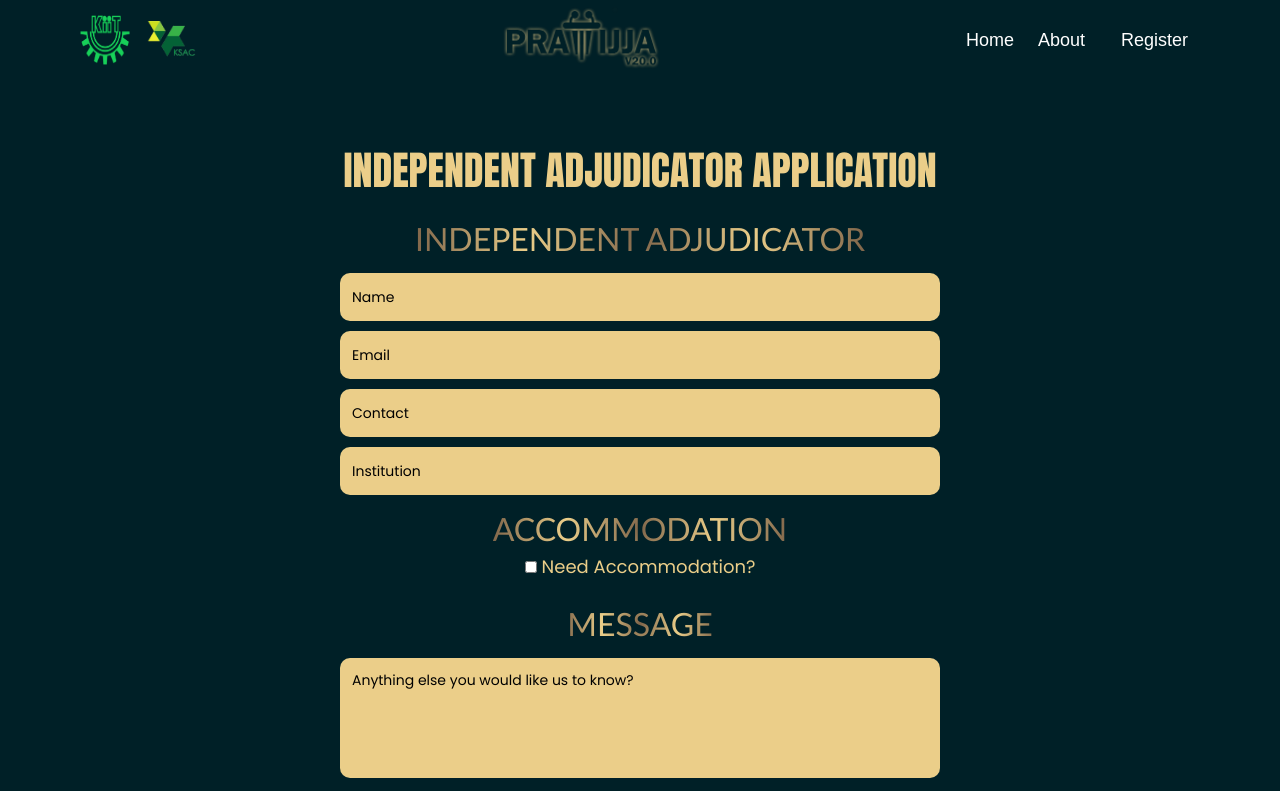
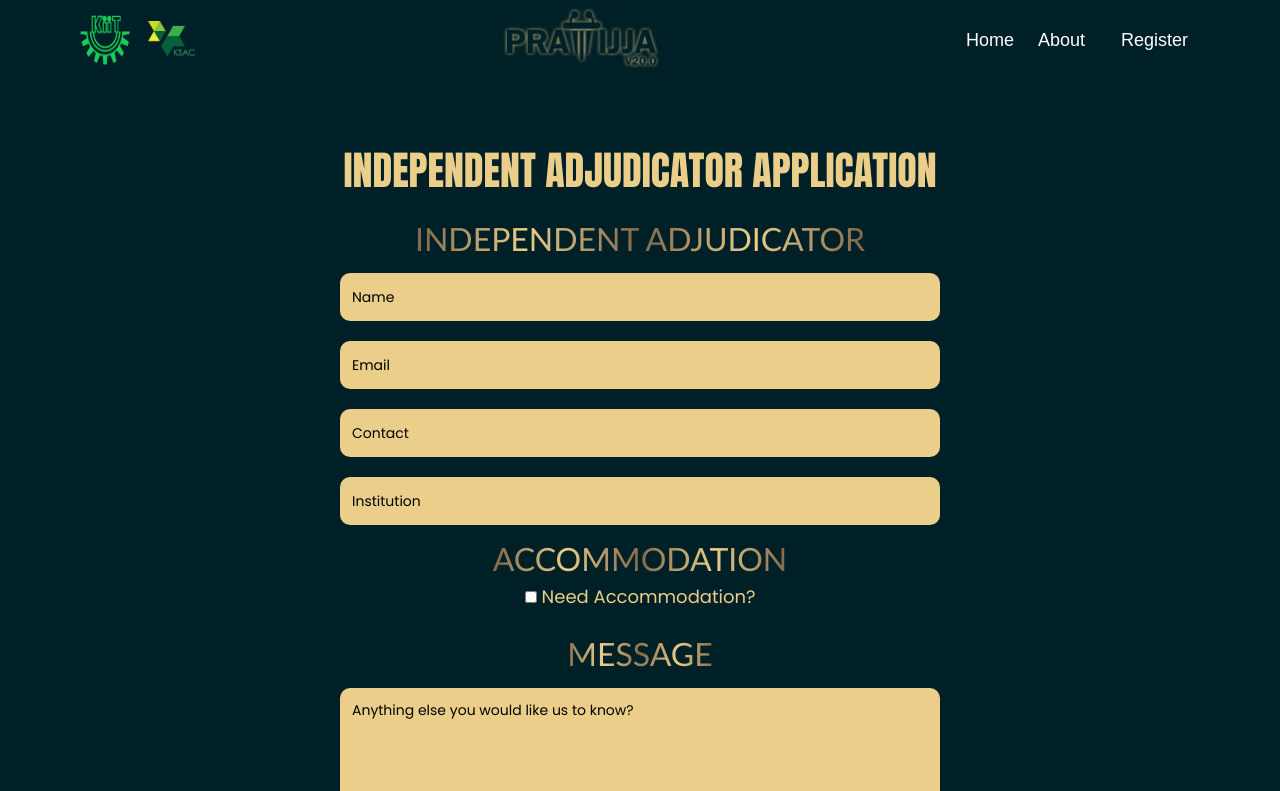
Before and after one commit to daichianoop/pratijjav20, a Next.js app: page /forms/independent-adj in a window 1280 px wide. Shown: the top 791 px of the page. Built offline with nearby package versions, Linux system fonts and the light colour scheme.

Commit message:
content update

```diff
--- a/src/app/forms/IA-SA/page.tsx
+++ b/src/app/forms/IA-SA/page.tsx
@@ -76,7 +76,7 @@ const IAform: React.FC = () => {
 				<h1>IA/SA APPLICATION</h1>
 				<h2 className="subheading uppercase">Pratijja V20 IA/SA</h2>
 
-				<form onSubmit={handleSubmit}>
+				<form  className="flex flex-col justify-center items-center" onSubmit={handleSubmit}>
 					<input
 						type="text"
 						name="name"
--- a/src/app/forms/form-styles/IA-SA-form.css
+++ b/src/app/forms/form-styles/IA-SA-form.css
@@ -5,6 +5,7 @@
  */
 
 @import url("https://fonts.googleapis.com/css2?family=Poppins:wght@300;400;600&display=swap");
+
 
 .body-container {
 	display: flex;
--- a/src/app/forms/form-styles/independent-adjudicator.css
+++ b/src/app/forms/form-styles/independent-adjudicator.css
@@ -9,6 +9,13 @@ body {
 	margin: 0;
 }
 
+.form-container {
+	display: flex;
+	justify-content: center;
+	align-items: center;
+	width: 100%;
+	flex-direction: column;
+}
 .body-container {
 	display: flex;
 	justify-content: center;
--- a/src/components/Navbar.tsx
+++ b/src/components/Navbar.tsx
@@ -4,7 +4,6 @@
 import { usePathname } from "next/navigation";
 import React, { useState } from "react";
 import Image from "next/image";
-import Link from "next/link";
 import PratijjaDropdown from "./PratijjaDropdown";
 import MobileNav from "./MobileNav";
 import { IoClose, IoMenu } from "react-icons/io5"; // Icons for mobile menu
```
